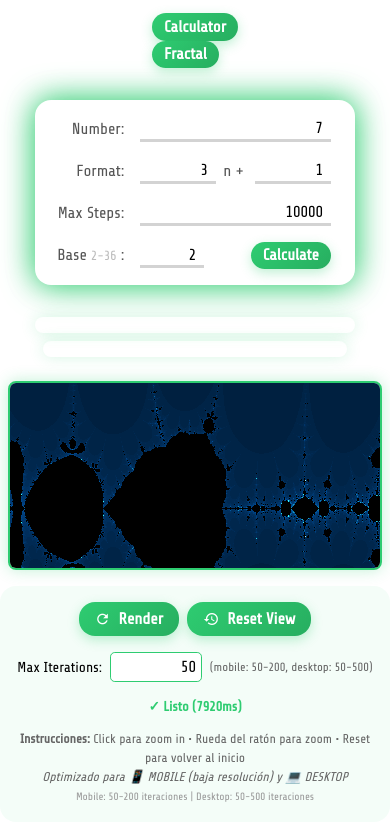
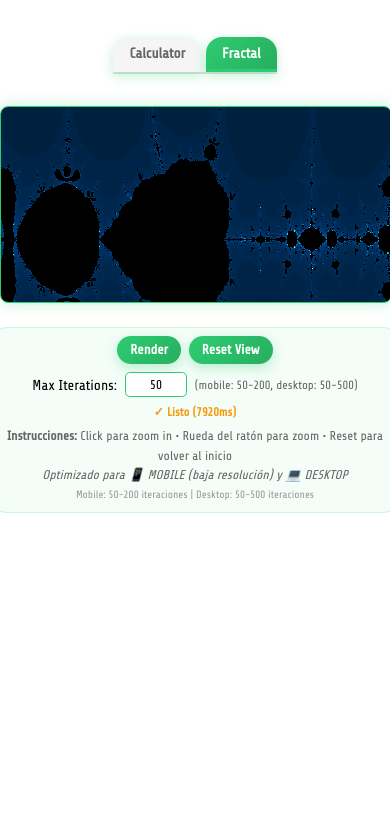
Before and after one commit to wally-pacmero/CollatzPage, a plain HTML site: page docs/index.html in a window 390 px wide. Both pictures are taken after a click on the button "Fractal". Shown: the part 55-893 px from the top of the page. After the commit the page ends 844 px from the top, so only its background shows below. Drawn offline with nearby package versions, Linux system fonts and the light colour scheme.

Commit message:
Fractal Issues

```diff
--- a/docs/style.css
+++ b/docs/style.css
@@ -554,3 +554,208 @@ tooltip:hover span:nth-child(2) {
         max-width: 100%;
     }
 }
+
+/* ===== ESTILOS PARA TABS Y FRACTAL ===== */
+
+#tabs-container {
+    display: flex;
+    gap: 0.5rem;
+    margin: 1.5rem 0 1rem 0;
+    border-bottom: 2px solid #e0e0e0;
+    flex-wrap: wrap;
+    justify-content: center;
+}
+
+.tab-btn {
+    padding: 0.7rem 1.5rem;
+    border: none;
+    background: #f5f5f5;
+    color: #666;
+    font-weight: bold;
+    cursor: pointer;
+    border-radius: 1rem 1rem 0 0;
+    transition: all 0.3s ease;
+    font-family: 'Share Tech', monospace;
+    font-size: 1rem;
+    border-bottom: 3px solid transparent;
+}
+
+.tab-btn:hover {
+    background: #e8f8f5;
+    color: #2ecc71;
+}
+
+.tab-btn.active {
+    background: linear-gradient(135deg, #2ecc71 0%, #27ae60 100%);
+    color: #fff;
+    border-bottom: 3px solid #2ecc71;
+    box-shadow: 0 4px 12px rgba(46, 204, 113, 0.3);
+}
+
+.tab-section {
+    display: none;
+    animation: fadeIn 0.3s ease-out;
+}
+
+.tab-section.active {
+    display: block;
+}
+
+@keyframes fadeIn {
+    from {
+        opacity: 0;
+        transform: translateY(10px);
+    }
+    to {
+        opacity: 1;
+        transform: translateY(0);
+    }
+}
+
+#fractal-container {
+    display: flex;
+    flex-direction: column;
+    align-items: center;
+    width: 100%;
+    max-width: 1300px; /* ANTES: 900px. Ahora el contenedor principal se expande en PC */
+    margin: 0 auto;
+}
+
+#fractal-canvas {
+    width: 100%;
+    max-width: 1200px; /* ANTES: 800px. Permite que el lienzo ocupe el ancho estirado en PC */
+    height: auto;
+    display: block;
+    margin: 1rem auto;
+    background: #f9f9f9;
+    border: 2px solid #2ecc71;
+    border-radius: 0.5rem;
+    box-shadow: 0 0 15px rgba(46, 204, 113, 0.2);
+    cursor: crosshair;
+    image-rendering: pixelated;
+    image-rendering: crisp-edges;
+}
+
+#fractal-controls {
+    display: flex;
+    flex-direction: column;
+    align-items: center;
+    gap: 1rem;
+    margin: 1rem 0;
+    padding: 1rem;
+    background: rgba(46, 204, 113, 0.05);
+    border: 1px solid rgba(46, 204, 113, 0.2);
+    border-radius: 1rem;
+    width: 100%;
+    max-width: 1200px; /* ANTES: 800px. Mantiene los controles alineados al ancho del canvas */
+}
+
+#fractal-controls button {
+    padding: 0.5rem 1rem;
+    font-size: 0.95rem;
+}
+
+#fractal-status {
+    font-size: 0.85rem;
+    font-weight: bold;
+    color: #2ecc71;
+    transition: all 0.3s ease;
+}
+
+#fractal-iterations-input {
+    padding: 0.4rem 0.6rem;
+    border: 2px solid #2ecc71;
+    border-radius: 0.3rem;
+    font-size: 1rem;
+    font-family: 'Share Tech', monospace;
+    text-align: center;
+    transition: all 0.3s ease;
+}
+
+#fractal-iterations-input:focus {
+    outline: none;
+    border-color: #27ae60;
+    box-shadow: 0 0 8px rgba(46, 204, 113, 0.3);
+    background-color: #f0fdf9;
+}
+
+/* OPTIMIZACIÓN PARA MOBILE */
+/* Todo este bloque se queda EXACTAMENTE igual, ya que maneja pantallas pequeñas */
+@media only screen and (max-width: 768px) {
+    #tabs-container {
+        gap: 0.3rem;
+    }
+
+    .tab-btn {
+        padding: 0.5rem 1rem;
+        font-size: 0.9rem;
+    }
+
+    #fractal-canvas {
+        max-width: 100% !important;
+        height: auto !important;
+        border: 1px solid #2ecc71 !important;
+    }
+
+    #fractal-controls {
+        padding: 0.5rem !important;
+        gap: 0.5rem !important;
+        margin: 0.5rem 0 !important;
+    }
+
+    #fractal-controls button {
+        padding: 0.4rem 0.8rem !important;
+        font-size: 0.85rem !important;
+    }
+
+    #fractal-iterations-input {
+        width: 60px !important;
+        font-size: 0.9rem !important;
+    }
+
+    #fractal-status {
+        font-size: 0.75rem !important;
+    }
+}
+
+@media only screen and (max-width: 480px) {
+    #fractal-controls button span {
+        display: none;
+    }
+
+    #fractal-controls button b {
+        font-size: 0.75rem;
+    }
+
+    #fractal-iterations-input {
+        width: 50px !important;
+        font-size: 0.8rem !important;
+    }
+}
+/* --- AJUSTE EXCLUSIVO PARA EL FRACTAL EN PANTALLAS GRANDES --- */
+@media only screen and (min-width: 769px) {
+    /* Permitimos que la sección del fractal rompa límites globales */
+    #section-fractal.active {
+        width: 100% !important;
+        max-width: 1250px !important; /* Espacio extra para los paddings del contenedor */
+        margin: 0 auto !important;
+        padding: 0 1.5rem;
+        display: block !important; /* Mantiene la visibilidad si JS usa displays planos */
+    }
+
+    /* Modificamos el contenedor interno del fractal para PC */
+    #fractal-container {
+        max-width: 1200px !important;
+        width: 100% !important;
+    }
+
+    #fractal-canvas {
+        max-width: 1200px !important;
+        width: 100% !important;
+    }
+}
+/* Si tu body o un contenedor principal limita el ancho general, esto lo ensancha solo para el fractal */
+body.fractal-mode {
+    max-width: 100% !important;
+    width: 100% !important;
+}
```
